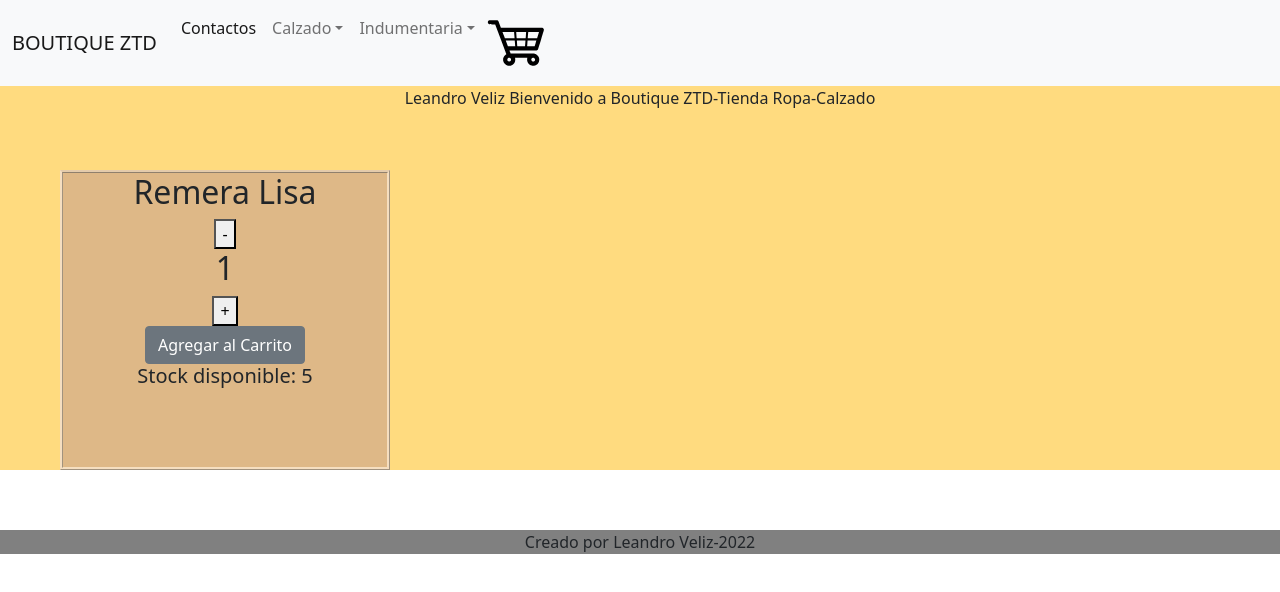
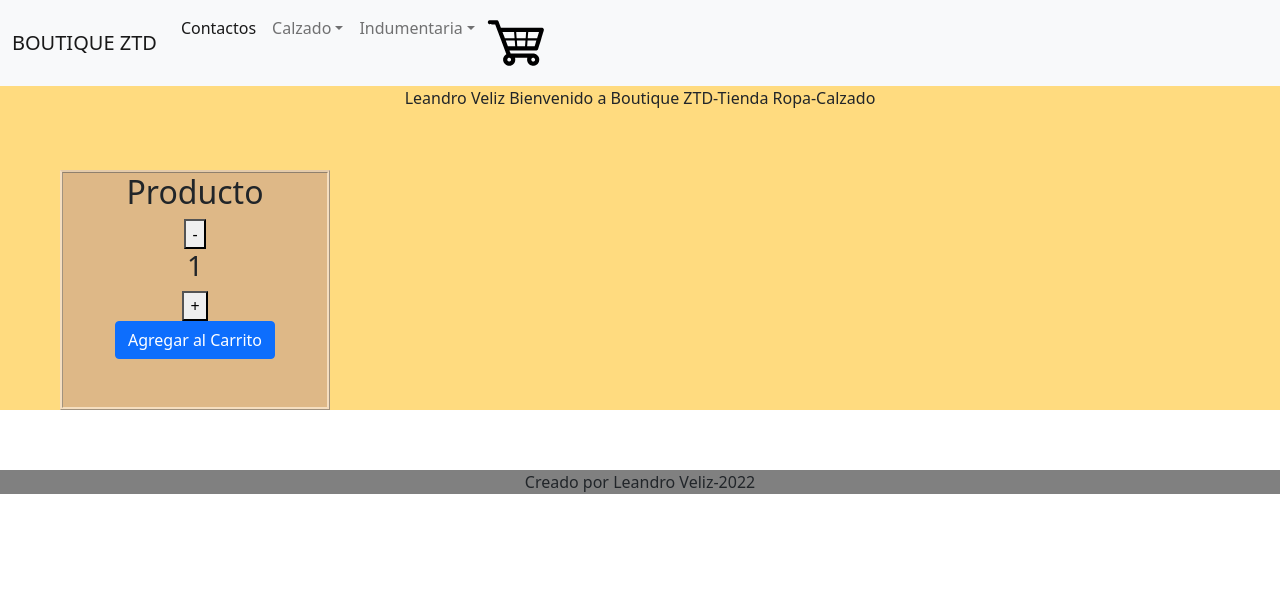
Before and after one commit to leandroveliz/BoutiqueZtd-Veliz, a React (Create React App) app: page / in a window 1280 px wide. Shown: the top 592 px of the page. Built offline with nearby package versions, Linux system fonts and the light colour scheme.

Commit message:
Se agregan modificaciones app.js itemfuncional.js

```diff
--- a/src/App.css
+++ b/src/App.css
@@ -56,8 +56,8 @@ footer{
   border-right: ridge rgb(245, 222, 192) ;
   border-left: ridge rgb(245, 222, 192) ;
   border-bottom: ridge rgb(245, 222, 192) ;
-  height: 300px;
-    width:330px;
+  height: 240px;
+    width:270px;
     margin: 60px;
     text-align: center;
   background-color: burlywood;
--- a/src/App.js
+++ b/src/App.js
@@ -10,10 +10,12 @@ const personaClass = {
   nombre: 'Leandro',
   apellido: 'Veliz'
 }
-const personaFuncional = {
-  nombre: 'Leandro',
-  apellido: 'Veliz'
-}
+const stock=10;
+const initial=1;
+const onAdd = (contador) => {
+    console.log('Cantidad Agregada',contador)
+};
+
 
 function App() {
   return (
@@ -26,7 +28,7 @@ function App() {
       <ClassComponent nombre={personaClass.nombre} apellido={personaClass.apellido}/>
       </div>
       <div>
-      <Funcional nombre={personaFuncional.nombre} apellido={personaFuncional.apellido}/>
+      <Funcional stock={stock} initial={initial} onAdd={onAdd}/>
       </div>
 
       </body>
--- a/src/components/itemCount.js
+++ /dev/null
@@ -1,34 +0,0 @@
-import { click } from "@testing-library/user-event/dist/click";
-import React, {useState} from "react";
-
-const ItemCount = ({stock, inicial}) => {
-
-        const [cantidadElegida,setCantiadadElegida] = useState(inicial);
-
-
-        const clickSuma = () => {
-            if(cantidadElegida<stock){
-                setCantiadadElegida(cantidadElegida+1)
-            }else{
-                setCantiadadElegida(cantidadElegida==stock)
-            }
-
-
-
-        }
-
-        const clickResta = () => {
-                setCantiadadElegida(cantidadElegida-1)
-        }
-
-        return(
-            <div>
-            <button onClick={clickResta}>-</button>
-            <h2>{cantidadElegida}</h2>
-            <button onClick={clickSuma}>+</button>
-            <br />
-            <button class="btn btn-secondary">Agregar al Carrito</button>
-            </div>
-        )
-}
-export default ItemCount;
--- a/src/components/itemListContainerFuncional.js
+++ b/src/components/itemListContainerFuncional.js
@@ -1,20 +1,39 @@
 import React, {useState} from "react";
-import ItemCount from './itemCount';
 
 
+const Funcional = ({stock,initial,onAdd}) => {
+        const [contador,setContador] = useState(initial);
 
-const producto = {
-    nombre: 'Remera Lisa',
-    stock: '5',
-    inicial:'1'
-};
-const Funcional = ({nombre,apellido}) => {
+        const clickSuma = () => {
+            if(contador === stock){
+                return;
+            }
 
+                setContador(contador+1)
+
+        };
+
+        const clickResta = () => {
+            if(contador === initial){
+                return;
+            }
+            setContador(contador-1)
+
+        };
+        const sumarAlCarrito= () =>{
+            onAdd(contador);
+        }
         return(
-            <div class="tamanioProducto">
-            <h2>{producto.nombre}</h2>
-            <ItemCount nombre={producto.nombre}stock={producto.stock} inicial={producto.inicial}/>
-            <h5>Stock disponible: {producto.stock}</h5>
+            <div className="tamanioProducto">
+                <h2>Producto</h2>
+                <div>
+                <button onClick={()=> clickResta()}>-</button>
+                <h3>{contador}</h3>
+                <button onClick={()=> clickSuma()}>+</button>
+                </div>
+                <div>
+                <button onClick={()=> sumarAlCarrito()} className="btn btn-primary">Agregar al Carrito</button>
+                </div>
 
             </div>
         )
```
